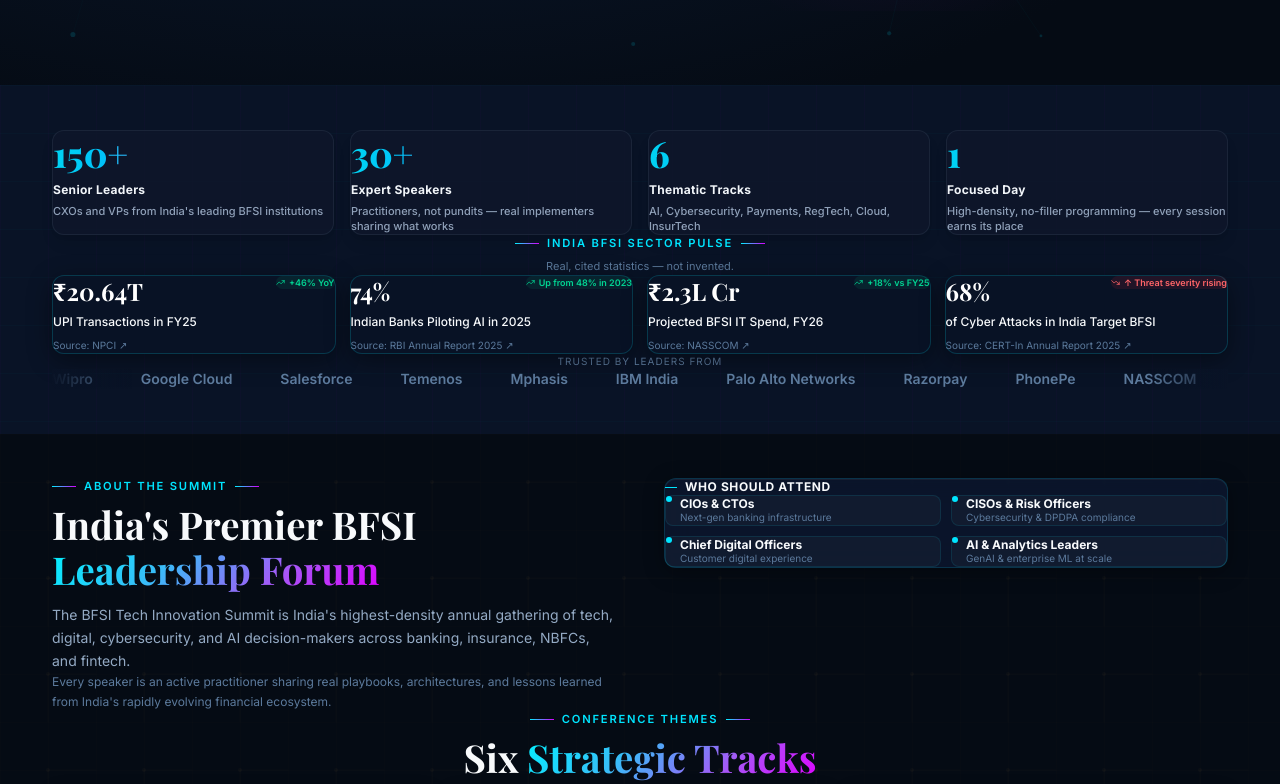
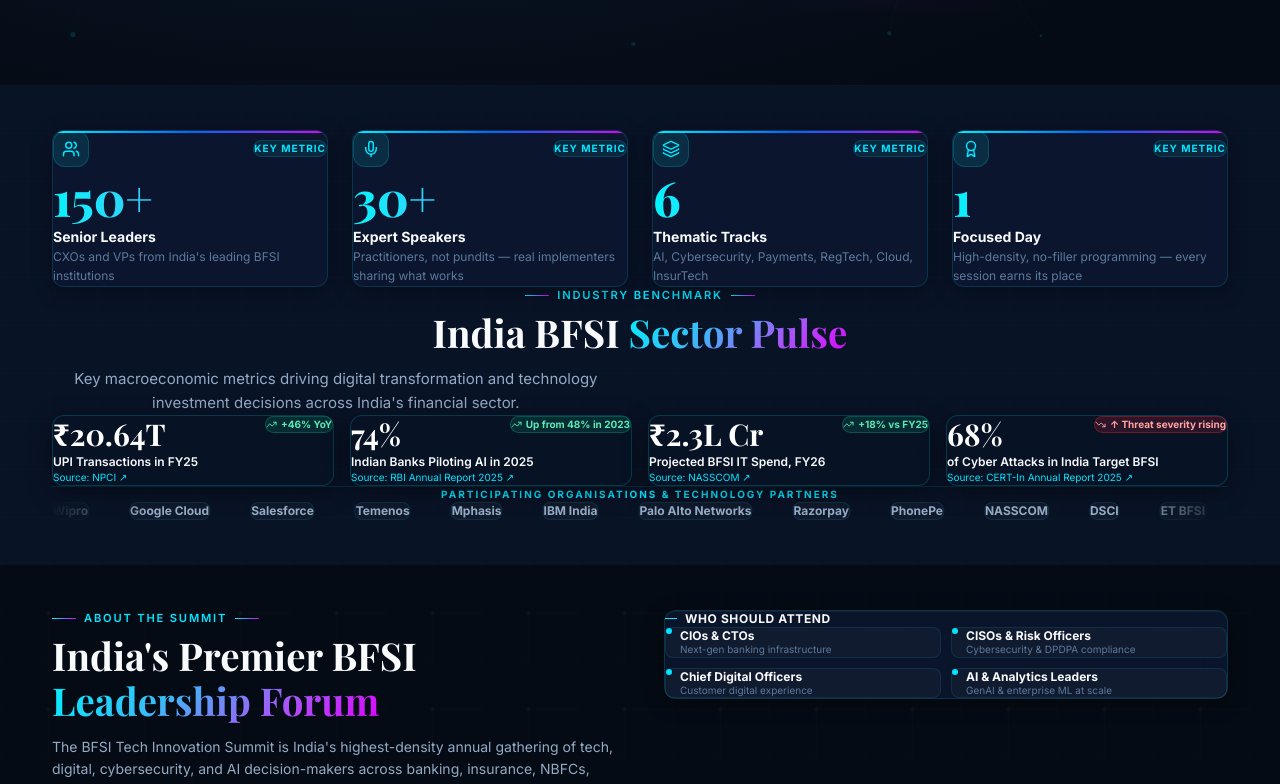
Before and after one commit to sanojvenu/bfsi-summit, a Next.js app: page / in a window 1280 px wide. Shown: the part 700-1484 px from the top of the page. Built offline with nearby package versions, Linux system fonts and the light colour scheme.

Commit message:
Comprehensive website redesign with rich dark executive aesthetic, electric cyan brand gradients, and high-impact section cards

```diff
--- a/components/sections/stat-strip.tsx
+++ b/components/sections/stat-strip.tsx
@@ -2,7 +2,7 @@
 
 import { eventStats, sectorStats } from "@/data/stats";
 import { AnimatedCounter, FadeIn, Stagger, StaggerItem } from "@/components/ui/animations";
-import { TrendingUp, TrendingDown } from "lucide-react";
+import { TrendingUp, TrendingDown, Award, Users, Mic, Layers } from "lucide-react";
 
 const allSponsors = [
   "Infosys Finacle", "Microsoft Azure", "TCS BaNCS", "Wipro",
@@ -10,6 +10,8 @@
   "IBM India", "Palo Alto Networks", "Razorpay", "PhonePe",
   "NASSCOM", "DSCI", "ET BFSI", "Signzy",
 ];
+
+const statIcons = [Users, Mic, Layers, Award];
 
 export function StatStrip() {
   return (
@@ -19,79 +21,98 @@
       aria-label="Summit statistics"
     >
       {/* Subtle grid */}
-      <div className="absolute inset-0 grid-bg opacity-50" aria-hidden="true" />
+      <div className="absolute inset-0 grid-bg opacity-40 pointer-events-none" aria-hidden="true" />
 
       <div className="container relative z-10">
 
-        {/* Event stats (Rich Executive Dark Cards) */}
-        <Stagger className="grid grid-cols-2 lg:grid-cols-4 gap-4 mb-10">
-          {eventStats.map((stat) => (
+        {/* 4 High-Impact Metric Cards */}
+        <Stagger className="grid grid-cols-2 lg:grid-cols-4 gap-4 sm:gap-6 mb-16">
+          {eventStats.map((stat, idx) => {
+            const Icon = statIcons[idx % statIcons.length];
+            return (
               <StaggerItem key={stat.label}>
-              <div className="bg-slate-900/90 border border-slate-800/80 hover:border-cyan-500/40 p-4 sm:p-5 rounded-xl flex flex-col gap-1.5 h-full shadow-lg transition-all duration-300 hover:-translate-y-1">
+                <div className="card-surface gradient-strip-top p-6 sm:p-7 rounded-2xl flex flex-col justify-between h-full shadow-xl hover:border-[var(--cyan-400)] transition-all duration-300 group">
+                  <div className="flex items-center justify-between gap-2 mb-3">
+                    <span className="w-9 h-9 rounded-xl bg-[rgba(0,242,254,0.1)] border border-[rgba(0,229,255,0.2)] flex items-center justify-center text-[var(--cyan-400)] group-hover:scale-110 transition-transform">
+                      <Icon size={18} />
+                    </span>
+                    <span className="text-[10px] font-bold uppercase tracking-widest text-[var(--cyan-400)] bg-[rgba(0,242,254,0.08)] px-2.5 py-0.5 rounded-full border border-[rgba(0,229,255,0.15)]">
+                      Key Metric
+                    </span>
+                  </div>
+
+                  <div>
                     <span
-                  className="font-display text-3xl sm:text-4xl font-extrabold text-transparent bg-clip-text bg-gradient-to-r from-cyan-400 via-blue-400 to-fuchsia-400 tabular-nums leading-tight"
+                      className="font-display text-3xl sm:text-4xl lg:text-5xl font-extrabold text-transparent bg-clip-text bg-gradient-to-r from-[#00F2FE] via-[#38BDF8] to-[#E000FF] tabular-nums leading-tight block mb-1"
                       aria-label={`${stat.prefix ?? ""}${stat.value}${stat.suffix ?? ""} ${stat.label}`}
                     >
                       {stat.prefix}
                       <AnimatedCounter value={stat.value} duration={1.8} />
                       {stat.suffix}
                     </span>
-                <span className="text-xs font-bold text-slate-100 tracking-wide">
+                    <span className="text-sm font-bold text-[var(--text-primary)] block">
                       {stat.label}
                     </span>
                     {stat.description && (
-                  <span className="text-[11px] text-slate-400 leading-snug font-medium">
+                      <span className="text-xs text-[var(--text-muted)] leading-relaxed font-normal block mt-1">
                         {stat.description}
                       </span>
                     )}
                   </div>
+                </div>
               </StaggerItem>
-          ))}
+            );
+          })}
         </Stagger>
 
-        {/* Sector pulse */}
-        <FadeIn>
-          <div className="section-label justify-center mb-4">
-            India BFSI Sector Pulse
-          </div>
-          <p className="text-center text-[var(--text-muted)] text-[11px] mb-6">
-            Real, cited statistics — not invented.
+        {/* Sector Pulse Section Header */}
+        <FadeIn className="text-center mb-8">
+          <div className="section-label justify-center">Industry Benchmark</div>
+          <h2 className="section-title text-center">
+            India BFSI <span className="brand-gradient">Sector Pulse</span>
+          </h2>
+          <p className="section-subtitle mx-auto text-center">
+            Key macroeconomic metrics driving digital transformation and technology investment decisions across India's financial sector.
           </p>
         </FadeIn>
 
-        <Stagger className="grid grid-cols-1 sm:grid-cols-2 lg:grid-cols-4 gap-3.5">
+        {/* Sector Stats Cards Grid */}
+        <Stagger className="grid grid-cols-1 sm:grid-cols-2 lg:grid-cols-4 gap-4 mb-16">
           {sectorStats.map((stat) => (
             <StaggerItem key={stat.label}>
-              <div className="card-surface-glass rounded-xl p-4 sm:p-5 h-full flex flex-col gap-2">
-                <div className="flex items-start justify-between gap-2">
+              <div className="card-surface-glass rounded-xl p-5 h-full flex flex-col justify-between border border-[rgba(0,229,255,0.15)] hover:border-[var(--cyan-400)] transition-all">
+                <div>
+                  <div className="flex items-start justify-between gap-2 mb-3">
                     <span
-                    className="font-display font-bold text-xl sm:text-2xl text-white leading-tight"
+                      className="font-display font-bold text-2xl sm:text-3xl text-white leading-tight"
                       style={{ fontFamily: "var(--font-display)" }}
                     >
                       {stat.value}
                     </span>
                     {stat.trend && (
-                    <span className={`flex items-center gap-1 text-[9px] font-semibold px-2 py-0.5 rounded-full ${
+                      <span className={`flex items-center gap-1 text-[10px] font-bold px-2 py-0.5 rounded-full ${
                         stat.trend === "up"
-                        ? "bg-emerald-500/10 text-emerald-400"
-                        : "bg-red-500/10 text-red-400"
+                          ? "bg-emerald-500/15 text-emerald-300 border border-emerald-500/30"
+                          : "bg-red-500/15 text-red-300 border border-red-500/30"
                       }`}>
                         {stat.trend === "up"
-                        ? <TrendingUp size={9} />
-                        : <TrendingDown size={9} />
+                          ? <TrendingUp size={11} />
+                          : <TrendingDown size={11} />
                         }
                         {stat.trendLabel}
                       </span>
                     )}
                   </div>
-                <p className="text-xs font-medium text-[var(--text-primary)]">
+                  <p className="text-xs font-semibold text-[var(--text-primary)] leading-snug mb-3">
                     {stat.label}
                   </p>
+                </div>
+
                 <a
                   href={stat.sourceUrl}
                   target="_blank"
                   rel="noopener noreferrer"
-                  className="text-[10px] text-[var(--text-muted)] hover:text-[var(--cyan-400)] transition-colors mt-auto"
+                  className="text-[10px] text-[var(--cyan-400)] hover:underline flex items-center gap-1 mt-auto"
                   aria-label={`Source: ${stat.source}`}
                 >
                   Source: {stat.source} ↗
@@ -101,30 +122,29 @@
           ))}
         </Stagger>
 
-        {/* Marquee sponsor strip */}
-        <div className="mt-10">
-          <p className="text-center text-[10px] tracking-widest uppercase text-[var(--text-muted)] mb-4">
-            Trusted by leaders from
+        {/* Marquee Sponsor Logo Ticker */}
+        <div className="pt-6 border-t border-[rgba(0,229,255,0.12)]">
+          <p className="text-center text-[10px] font-bold tracking-[0.2em] uppercase text-[var(--cyan-400)] mb-6">
+            Participating Organisations & Technology Partners
           </p>
           <div className="overflow-hidden relative">
-            {/* Fade edges */}
             <div
-              className="absolute left-0 top-0 bottom-0 w-20 z-10 pointer-events-none"
+              className="absolute left-0 top-0 bottom-0 w-24 z-10 pointer-events-none"
               style={{ background: "linear-gradient(to right, var(--surface-mid), transparent)" }}
               aria-hidden="true"
             />
             <div
-              className="absolute right-0 top-0 bottom-0 w-20 z-10 pointer-events-none"
+              className="absolute right-0 top-0 bottom-0 w-24 z-10 pointer-events-none"
               style={{ background: "linear-gradient(to left, var(--surface-mid), transparent)" }}
               aria-hidden="true"
             />
 
             <div className="flex">
-              <div className="marquee-track flex gap-12 items-center whitespace-nowrap">
+              <div className="marquee-track flex gap-10 items-center whitespace-nowrap">
                 {[...allSponsors, ...allSponsors].map((name, i) => (
                   <span
                     key={i}
-                    className="text-sm font-semibold text-[var(--text-muted)] hover:text-[var(--gold-400)] transition-colors cursor-default px-2"
+                    className="text-xs font-bold text-[var(--text-secondary)] hover:text-white transition-colors cursor-default px-3 py-1.5 rounded-lg bg-[rgba(255,255,255,0.03)] border border-[rgba(0,229,255,0.1)]"
                   >
                     {name}
                   </span>
@@ -133,6 +153,7 @@
             </div>
           </div>
         </div>
+
       </div>
     </section>
   );
--- a/components/sections/venue.tsx
+++ b/components/sections/venue.tsx
@@ -8,27 +8,27 @@
   return (
     <section
       id="venue"
-      className="section"
+      className="section relative overflow-hidden"
       style={{ background: "var(--surface-mid)" }}
       aria-labelledby="venue-heading"
     >
-      <div className="container">
+      <div className="container relative z-10">
         <FadeIn className="text-center mb-12">
-          <div className="section-label justify-center">Venue & Travel</div>
+          <div className="section-label justify-center">Venue & Location</div>
           <h2 id="venue-heading" className="section-title text-center">
-            <span className="gold-gradient">Jio World Convention Centre</span>
+            <span className="brand-gradient">Jio World Convention Centre</span>
             <br />
             Mumbai, India
           </h2>
           <p className="section-subtitle mx-auto text-center">
-            One of Asia's largest purpose-built convention facilities, situated at the heart of Mumbai's premium Bandra Kurla Complex financial district.
+            Asia's premier purpose-built convention facility, located at the heart of Mumbai's Bandra Kurla Complex (BKC) financial hub.
           </p>
         </FadeIn>
 
-        <div className="grid grid-cols-1 lg:grid-cols-2 gap-8 items-start">
+        <div className="grid grid-cols-1 lg:grid-cols-12 gap-8 items-start">
 
-          {/* Map embed */}
-          <FadeIn className="rounded-2xl overflow-hidden border border-[var(--border-subtle)] aspect-[4/3] relative">
+          {/* Map embed (7 cols) */}
+          <FadeIn className="lg:col-span-7 rounded-2xl overflow-hidden border border-[rgba(0,229,255,0.2)] shadow-xl aspect-[16/10] relative">
             <iframe
               src="https://www.google.com/maps/embed?pb=!1m18!1m12!1m3!1d3771.0!2d72.8639!3d19.0607!2m3!1f0!2f0!3f0!3m2!1i1024!2i768!4f13.1!3m3!1m2!1s0x3be7c8e04b06b049%3A0x3cb31fa4fe67ade0!2sJio%20World%20Convention%20Centre!5e0!3m2!1sen!2sin!4v1700000000000"
               width="100%"
@@ -42,25 +42,23 @@
             />
           </FadeIn>
 
-          {/* Venue details */}
-          <div className="flex flex-col gap-5">
+          {/* Venue details (5 cols) */}
+          <div className="lg:col-span-5 flex flex-col gap-4">
             {/* Address */}
             <FadeIn delay={0.1}>
-              <div className="card-surface rounded-xl p-6">
-                <div className="flex items-start gap-3 mb-3">
-                  <MapPin className="text-[var(--gold-400)] mt-0.5 flex-shrink-0" size={18} />
+              <div className="card-surface gradient-strip-top rounded-xl p-5 border border-[rgba(0,229,255,0.2)]">
+                <div className="flex items-start gap-3 mb-2">
+                  <MapPin className="text-[var(--cyan-400)] mt-0.5 flex-shrink-0" size={18} />
                   <div>
-                    <h3 className="text-sm font-bold text-[var(--text-primary)] mb-1">Venue Address</h3>
-                    <p className="text-sm text-[var(--text-secondary)] leading-relaxed">
-                      Jio World Convention Centre
-                      <br />
-                      G Block, Bandra Kurla Complex (BKC)
-                      <br />
+                    <h3 className="text-sm font-bold text-white mb-1">Venue Address</h3>
+                    <p className="text-xs text-[var(--text-secondary)] leading-relaxed">
+                      Jio World Convention Centre, Hall 1 & 2<br />
+                      G Block, Bandra Kurla Complex (BKC)<br />
                       Mumbai, Maharashtra 400 051
                     </p>
                   </div>
                 </div>
-                <p className="text-xs text-[var(--text-muted)] ml-7">
+                <p className="text-[11px] font-semibold text-[var(--cyan-400)] ml-7">
                   {SUMMIT.date} · {SUMMIT.time}
                 </p>
               </div>
@@ -68,31 +66,31 @@
 
             {/* Getting there */}
             <FadeIn delay={0.15}>
-              <div className="card-surface rounded-xl p-6">
-                <h3 className="text-sm font-bold text-[var(--text-primary)] mb-4">Getting There</h3>
-                <ul className="flex flex-col gap-3">
+              <div className="card-surface rounded-xl p-5 border border-[rgba(0,229,255,0.15)]">
+                <h3 className="text-xs font-bold uppercase tracking-wider text-[var(--cyan-400)] mb-3">Getting There</h3>
+                <ul className="flex flex-col gap-2.5">
                   {[
                     {
                       icon: Train,
                       title: "Metro",
-                      desc: "BKC Metro Station (Line 2B) — 5 min walk from venue",
+                      desc: "BKC Metro Station (Line 2B) — 5 min walk",
                     },
                     {
                       icon: Plane,
-                      title: "From Airport",
-                      desc: "Chhatrapati Shivaji Maharaj International Airport — 25 min by car (15 km via Eastern Expressway)",
+                      title: "Airport",
+                      desc: "Chhatrapati Shivaji Maharaj Airport — 25 min by car (15 km via Expressway)",
                     },
                     {
                       icon: Car,
                       title: "By Car",
-                      desc: "Drop-off at Gate 3, G Block BKC. Valet parking available for delegates.",
+                      desc: "Drop-off at Gate 3, G Block BKC. Valet parking provided.",
                     },
                   ].map(({ icon: Icon, title, desc }) => (
-                    <li key={title} className="flex items-start gap-3">
-                      <Icon size={15} className="text-[var(--teal-400)] mt-0.5 flex-shrink-0" />
+                    <li key={title} className="flex items-start gap-2.5 text-xs">
+                      <Icon size={14} className="text-[var(--cyan-400)] mt-0.5 flex-shrink-0" />
                       <div>
-                        <span className="text-xs font-semibold text-[var(--text-primary)]">{title}: </span>
-                        <span className="text-xs text-[var(--text-secondary)]">{desc}</span>
+                        <span className="font-bold text-white">{title}: </span>
+                        <span className="text-[var(--text-secondary)]">{desc}</span>
                       </div>
                     </li>
                   ))}
@@ -102,30 +100,27 @@
 
             {/* Hotel recommendations */}
             <FadeIn delay={0.2}>
-              <div className="card-surface rounded-xl p-6">
-                <h3 className="text-sm font-bold text-[var(--text-primary)] mb-4 flex items-center gap-2">
-                  <Hotel size={15} className="text-[var(--gold-400)]" />
+              <div className="card-surface rounded-xl p-5 border border-[rgba(0,229,255,0.15)]">
+                <h3 className="text-xs font-bold uppercase tracking-wider text-[var(--cyan-400)] mb-3 flex items-center gap-2">
+                  <Hotel size={14} />
                   Recommended Hotels in BKC
                 </h3>
-                <ul className="flex flex-col gap-2">
+                <ul className="flex flex-col gap-1.5">
                   {[
                     { name: "Grand Hyatt Mumbai", distance: "1.2 km", stars: "5★" },
                     { name: "Sofitel Mumbai BKC", distance: "0.8 km", stars: "5★" },
-                    { name: "Renaissance Mumbai Convention", distance: "1.5 km", stars: "5★" },
                     { name: "Trident Bandra Kurla", distance: "1.0 km", stars: "5★" },
                   ].map((hotel) => (
-                    <li key={hotel.name} className="flex items-center justify-between text-xs py-1.5 border-b border-[var(--border-subtle)] last:border-0">
-                      <span className="text-[var(--text-secondary)]">{hotel.stars} {hotel.name}</span>
-                      <span className="text-[var(--text-muted)]">{hotel.distance}</span>
+                    <li key={hotel.name} className="flex items-center justify-between text-xs py-1 border-b border-[rgba(0,229,255,0.1)] last:border-0">
+                      <span className="text-slate-200">{hotel.stars} {hotel.name}</span>
+                      <span className="text-[var(--text-muted)] text-[10px]">{hotel.distance}</span>
                     </li>
                   ))}
                 </ul>
-                <p className="text-[10px] text-[var(--text-muted)] mt-3">
-                  Delegate room blocks may be available. Contact us for preferential rates.
-                </p>
               </div>
             </FadeIn>
           </div>
+
         </div>
       </div>
     </section>
```
Also changed, not shown: components/sections/sponsors.tsx (+40 -54 lines). Lines whose indentation alone changed are shown as unchanged.
